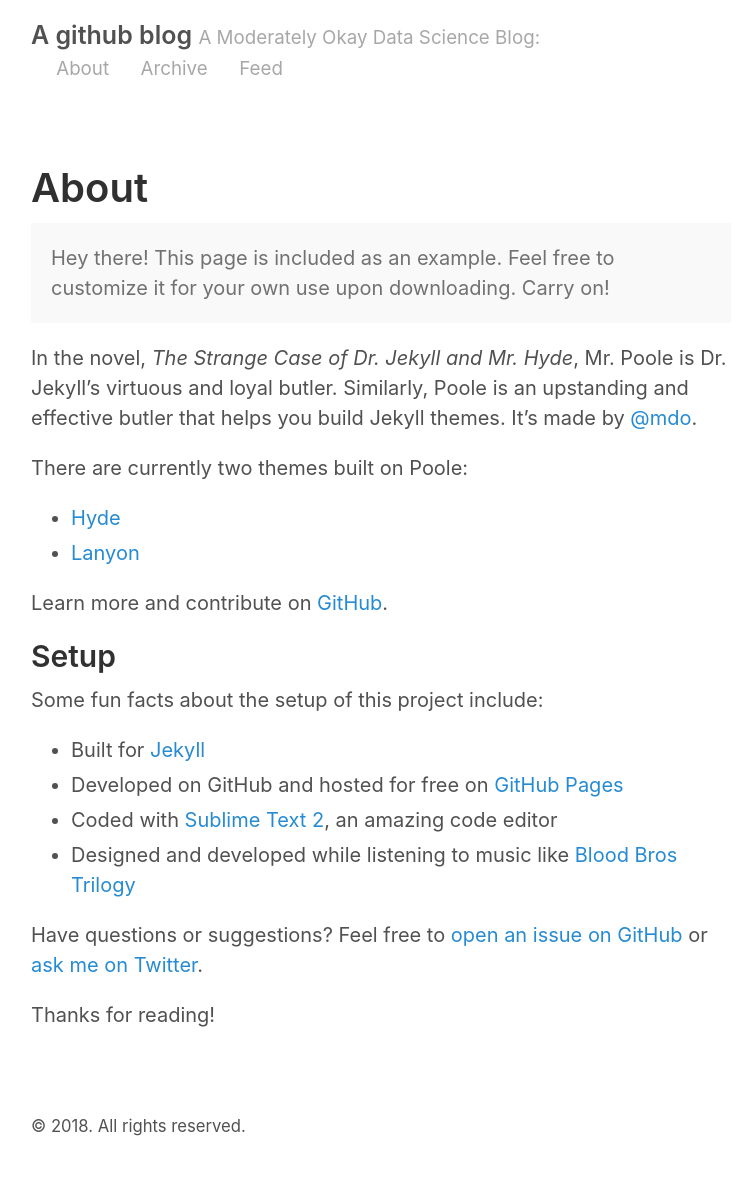
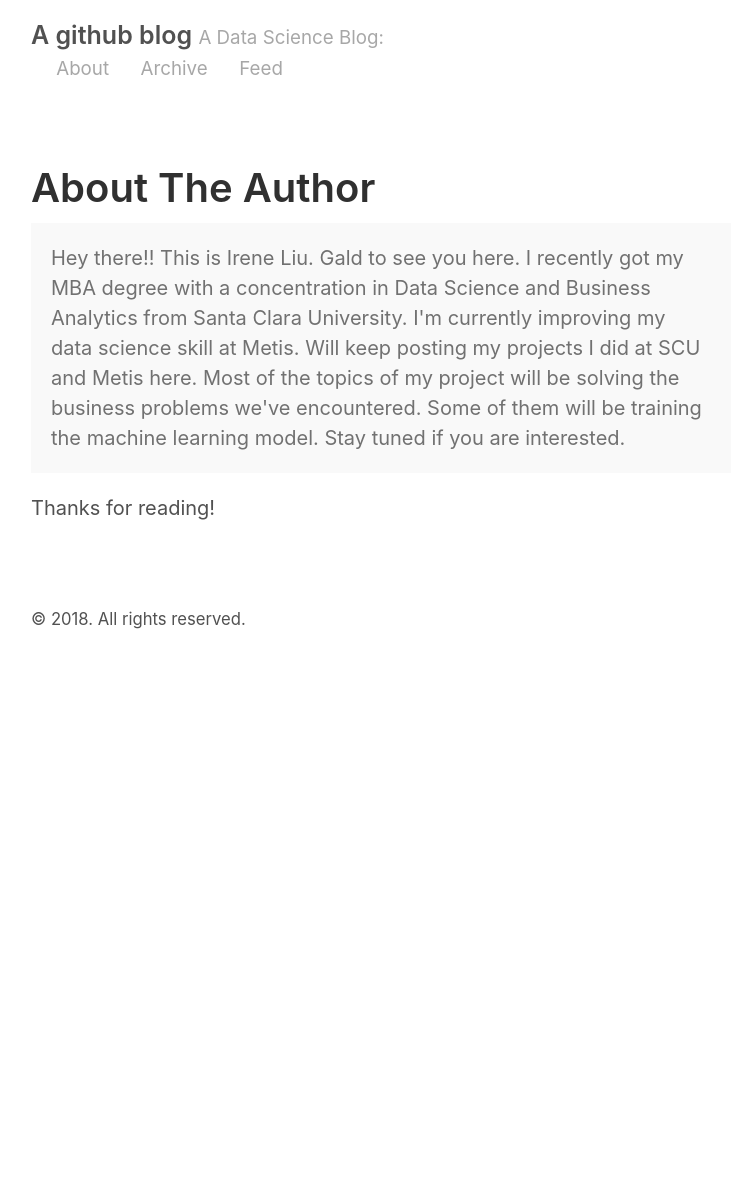
Before and after one commit to ireneliu521/ireneliu521.github.io, a Jekyll site: the page built from about.md, in a window 1280 px wide. Shown: the whole page, without its empty margins (259-1015 px from the left). Built offline with Jekyll 4.4.1, drawn with Linux system fonts in a browser that asks for light colours; after the commit the page ends 900 px from its top, so only the background shows below that.

Commit message:
added about me

```diff
--- a/_config.yml
+++ b/_config.yml
@@ -3,7 +3,7 @@ permalink:           pretty
 
 # Setup
 title:               A github blog
-tagline:             A Moderately Okay Data Science Blog
+tagline:             A Data Science Blog
 url:                 http://ireneliu521.github.io
 paginate:            2
 baseurl:             ""
--- a/about.md
+++ b/about.md
@@ -1,30 +1,10 @@
 ---
 layout: page
-title: About
+title: About The Author
 ---
 
 <p class="message">
-  Hey there! This page is included as an example. Feel free to customize it for your own use upon downloading. Carry on!
+  Hey there!! This is Irene Liu. Gald to see you here. I recently got my MBA degree with a concentration in Data Science and Business Analytics from Santa Clara University. I'm currently improving my data science skill at Metis. Will keep posting my projects I did at SCU and Metis here. Most of the topics of my project will be solving the business problems we've encountered. Some of them will be training the machine learning model. Stay tuned if you are interested.
 </p>
 
-In the novel, *The Strange Case of Dr. Jekyll and Mr. Hyde*, Mr. Poole is Dr. Jekyll's virtuous and loyal butler. Similarly, Poole is an upstanding and effective butler that helps you build Jekyll themes. It's made by [@mdo](https://twitter.com/mdo).
-
-There are currently two themes built on Poole:
-
-* [Hyde](http://hyde.getpoole.com)
-* [Lanyon](http://lanyon.getpoole.com)
-
-Learn more and contribute on [GitHub](https://github.com/poole).
-
-## Setup
-
-Some fun facts about the setup of this project include:
-
-* Built for [Jekyll](http://jekyllrb.com)
-* Developed on GitHub and hosted for free on [GitHub Pages](https://pages.github.com)
-* Coded with [Sublime Text 2](http://sublimetext.com), an amazing code editor
-* Designed and developed while listening to music like [Blood Bros Trilogy](https://soundcloud.com/maddecent/sets/blood-bros-series)
-
-Have questions or suggestions? Feel free to [open an issue on GitHub](https://github.com/poole/poole/issues/new) or [ask me on Twitter](https://twitter.com/mdo).
-
 Thanks for reading!
```
